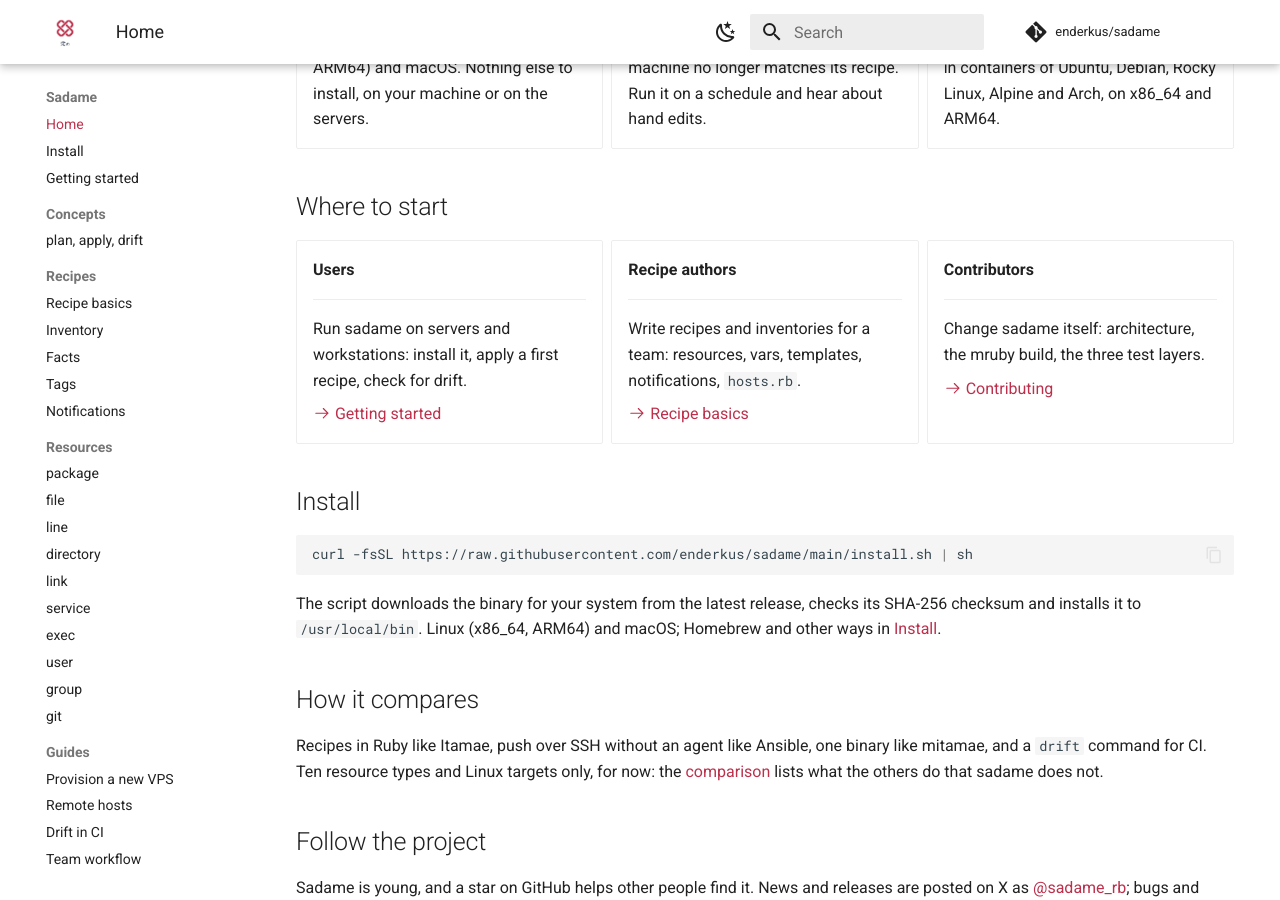
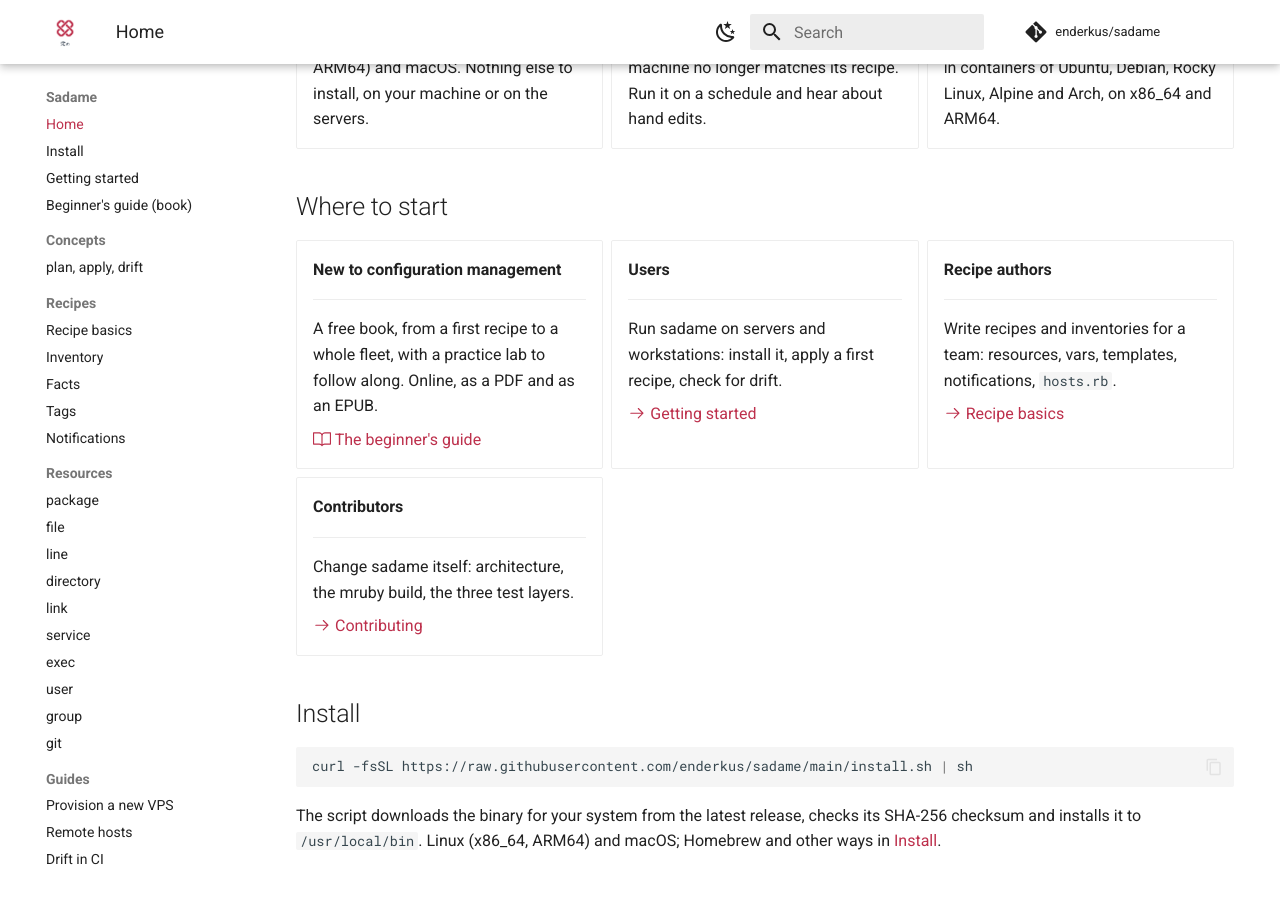
Before and after one commit to amassivus/sadame, an MkDocs documentation site: the page built from docs/index.md, in a window 1280 px wide and 900 px high, scrolled down 1501 px. Built offline with MkDocs 1.6.1 and Material for MkDocs 9.7.7, drawn with Linux system fonts in a browser that asks for light colours; comment, search, counter and statistics services are not loaded.

Commit message:
docs: link the beginner's guide from the home page, Getting started and the navigation

```diff
--- a/docs/getting-started.md
+++ b/docs/getting-started.md
@@ -161,6 +161,9 @@ with [`sadame lsp`](guides/editors.md) to see mistakes as you type.
 
 ## See also
 
+- [Sadame: Configuration Management Made Simple](https://enderkus.github.io/sadame-beginner-guide/), the
+  beginner's guide: a free book that goes from a first recipe to a whole
+  fleet, with a practice lab to follow along.
 - [Plan, apply, drift](concepts/plan-apply-drift.md): the three commands
   and their exit statuses.
 - [Recipe basics](recipes/basics.md): vars, `include_recipe` and templates.
--- a/docs/index.md
+++ b/docs/index.md
@@ -91,6 +91,15 @@ from a single binary.**
 
 <div class="grid cards sadame-columns" markdown>
 
+-   **New to configuration management**
+
+    ---
+
+    A free book, from a first recipe to a whole fleet, with a practice
+    lab to follow along. Online, as a PDF and as an EPUB.
+
+    [:octicons-book-24: The beginner's guide](https://enderkus.github.io/sadame-beginner-guide/)
+
 -   **Users**
 
     ---
--- a/mkdocs.yml
+++ b/mkdocs.yml
@@ -92,6 +92,7 @@ nav:
   - Home: index.md
   - Install: install.md
   - Getting started: getting-started.md
+  - "Beginner's guide (book)": https://enderkus.github.io/sadame-beginner-guide/
   - Concepts:
       - "plan, apply, drift": concepts/plan-apply-drift.md
   - Recipes:
```
